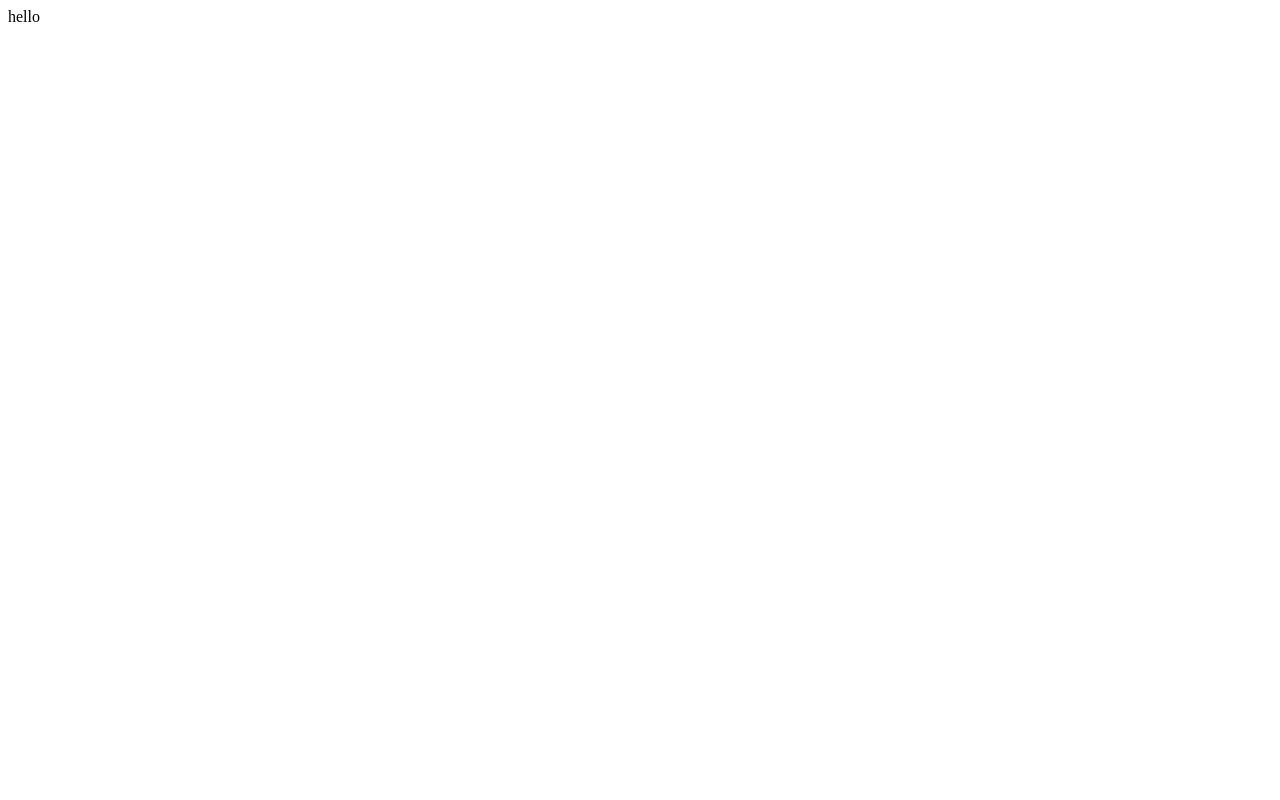
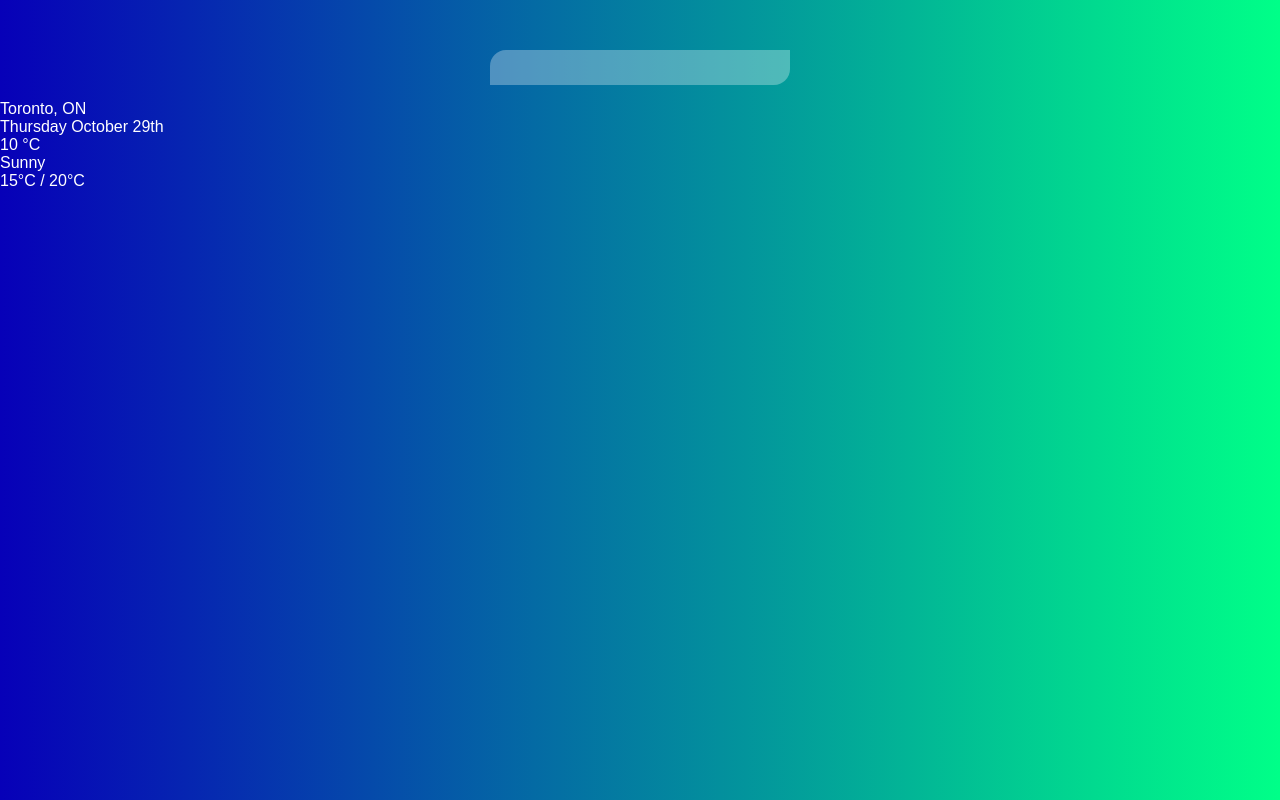
Before and after one commit to Lobst3rG3off/weatherApp2.0, a plain HTML site: page index.html in a window 1280 px wide. Drawn offline with Linux system fonts and the light colour scheme.

Commit message:
fun with inputs

```diff
--- a/index.html
+++ b/index.html
@@ -8,7 +8,20 @@
 </head>
 <body>
     <div class="wrapper">
-        hello
+        <header>
+            <input type="text" autocomplete="off" class="search-box" placeholder="Search for a city..." />
+        </header>
+        <main>
+            <section class="location">
+                <div class="city">Toronto, ON</div>
+                <div class="date">Thursday October 29th</div>
+            </section>
+            <div class="current">
+                <div class="temp">10 <span>°C</span></div>
+                <div class="weather">Sunny      </div>
+                <div class="hi-low">15°C / 20°C </div>
+            </div>
+        </main>
     </div>
     <script src="./app.js"></script>
 </body>
--- a/style.css
+++ b/style.css
@@ -0,0 +1,35 @@
+*{
+    margin: 0;
+    padding: 0;
+    box-sizing: border-box;
+}
+
+body{
+    background: linear-gradient(90deg, #0700b8 0%, #00ff88 100%);
+    font-family: sans-serif;
+    color: white;
+}
+
+.wrapper {
+    display: flex;
+    flex-direction: column;
+    min-height: 100vh;
+
+}
+
+header {
+    display: flex;
+    justify-content: center;
+    align-items: center;
+    padding:  50px 15px 15px;
+}
+
+header input {
+    width: 100%;
+    max-width: 280px;
+    padding: 10px 150px;
+    border: none;
+    outline: none;
+    background-color: rgba(255, 255, 255, 0.3);
+    border-radius: 16px 0px;
+}
```
